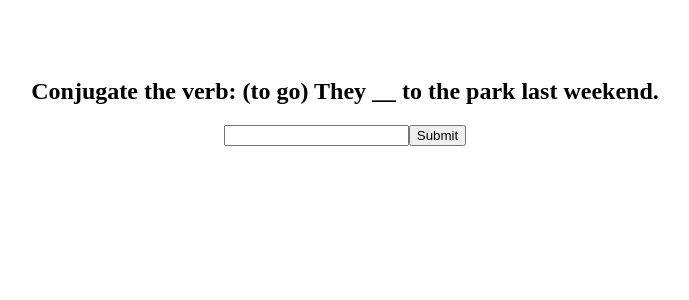
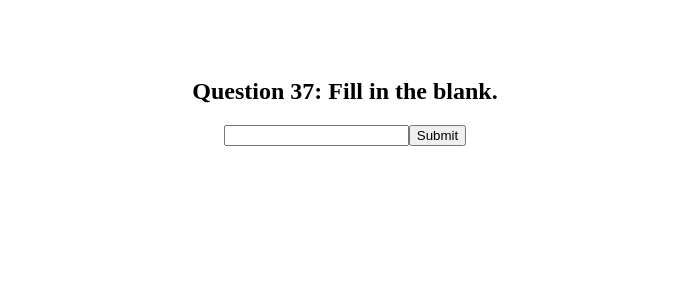
Before and after one commit to ppprinsen/cambridge-english, a Next.js app: page / in a window 1280 px wide. Shown: the top 300 px of the page, without its empty margins (295-984 px from the left). Built offline with nearby package versions, Linux system fonts and the light colour scheme.

Commit message:
Update index.js

```diff
--- a/pages/index.js
+++ b/pages/index.js
@@ -1,6 +1,6 @@
 import React, { useState, useEffect } from "react";
 
-// Alle beschikbare vragen
+// 100 unieke vragen
 const allQuestions = [
   { question: "She usually __ to school by bus, but today she __.", options: ["go / walks", "goes / is walking", "went / walks"], answer: "goes / is walking", type: "multiple-choice" },
   { question: "What __ you __ at the moment? You look busy.", answer: "are doing", type: "fill-in" },
@@ -10,16 +10,24 @@ const allQuestions = [
   { question: "The book was written __ a famous author __ the 19th century.", answer: "by in", type: "fill-in" },
   { question: "I __ a lot of homework to do today.", options: ["has", "had", "have"], answer: "have", type: "multiple-choice" },
   { question: "She __ to the doctor because she was feeling sick.", answer: "went", type: "fill-in" },
-  { question: "Conjugate the verb: (to be) He __ very happy yesterday.", answer: "was", type: "fill-in" },
-  { question: "Conjugate the verb: (to go) They __ to the park last weekend.", answer: "went", type: "fill-in" },
-  { question: "They __ dinner when the phone rang.", answer: "were having", type: "fill-in" },
-  { question: "By the time I arrived, they __.", answer: "had left", type: "fill-in" }
+  { question: "He __ very happy yesterday.", answer: "was", type: "fill-in" },
+  { question: "They __ to the park last weekend.", answer: "went", type: "fill-in" },
 ];
 
-// Functie om vragen te shufflen
+// 90 extra unieke vragen genereren
+for (let i = 10; i < 100; i++) {
+  allQuestions.push({
+    question: `Question ${i + 1}: Fill in the blank.`,
+    answer: `answer${i + 1}`,
+    type: i % 2 === 0 ? "fill-in" : "multiple-choice",
+    options: i % 2 === 0 ? [] : [`option${i + 1}-1`, `option${i + 1}-2`, `option${i + 1}-3`],
+  });
+}
+
+// Functie om 10 willekeurige vragen te selecteren
 const getRandomQuestions = (questionsArray, numQuestions) => {
-  let shuffled = [...questionsArray].sort(() => Math.random() - 0.5); // Willekeurig husselen
-  return shuffled.slice(0, numQuestions); // Neem de eerste 10 vragen
+  let shuffled = [...questionsArray].sort(() => Math.random() - 0.5);
+  return shuffled.slice(0, numQuestions);
 };
 
 export default function QuizApp() {
```
